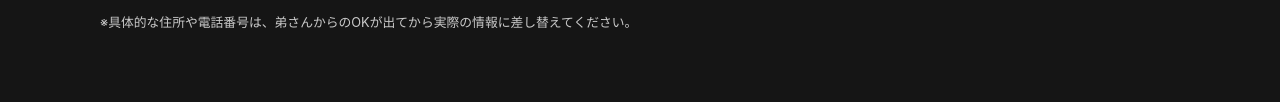
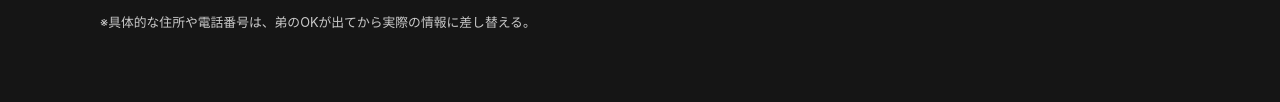
Before and after one commit to ai-3-ai3/siding-site, a plain HTML site: page index.html in a window 1280 px wide. Shown: the part 3890-3992 px from the top of the page. Drawn offline with Linux system fonts and the light colour scheme.

Commit message:
first comit2

```diff
--- a/index.html
+++ b/index.html
@@ -225,7 +225,7 @@
           <li><strong>受付時間：</strong>8:00〜18:00（現場状況により前後します）</li>
         </ul>
         <p class="contact-note">
-          ※具体的な住所や電話番号は、弟さんからのOKが出てから実際の情報に差し替えてください。
+          ※具体的な住所や電話番号は、弟のOKが出てから実際の情報に差し替える。
         </p>
       </div>
       <div class="contact-box">
```
